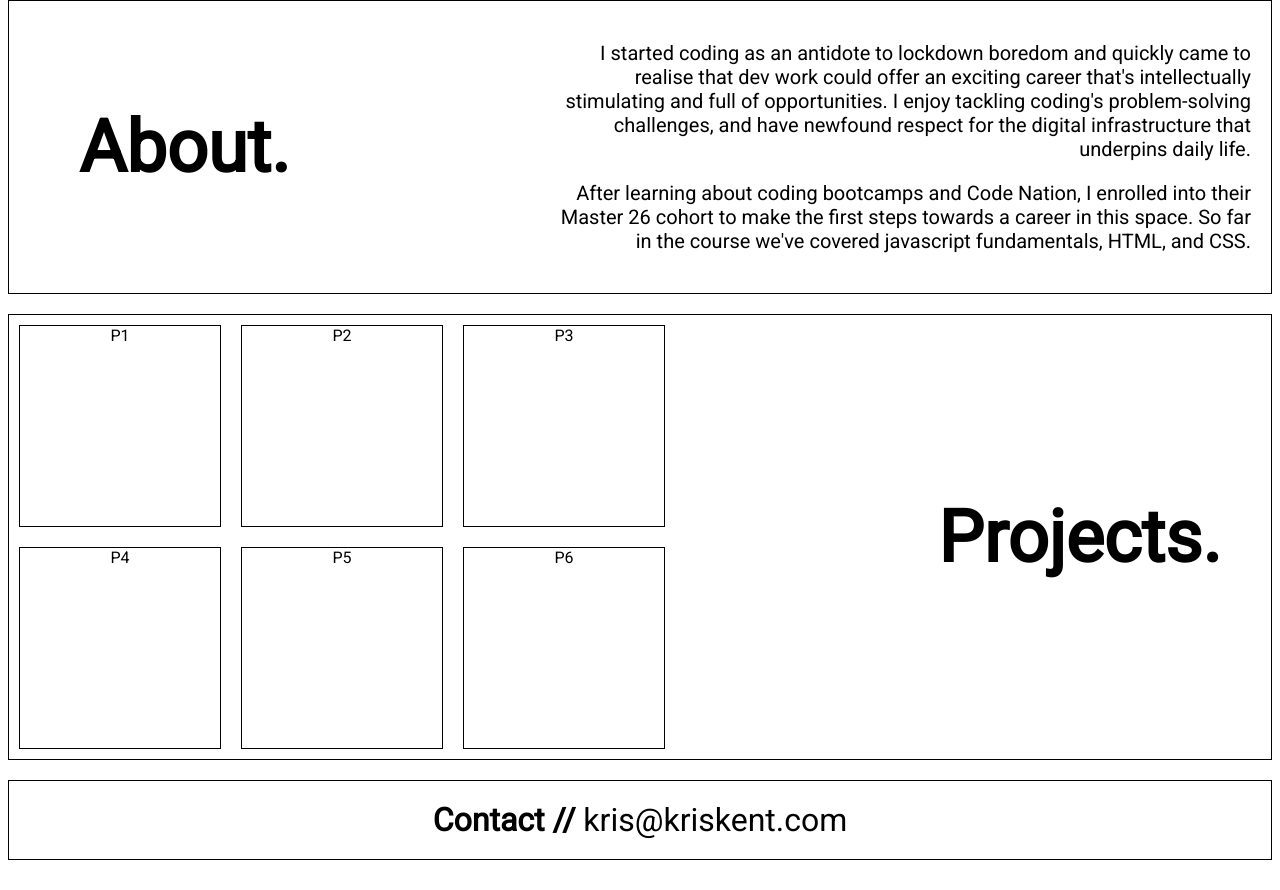
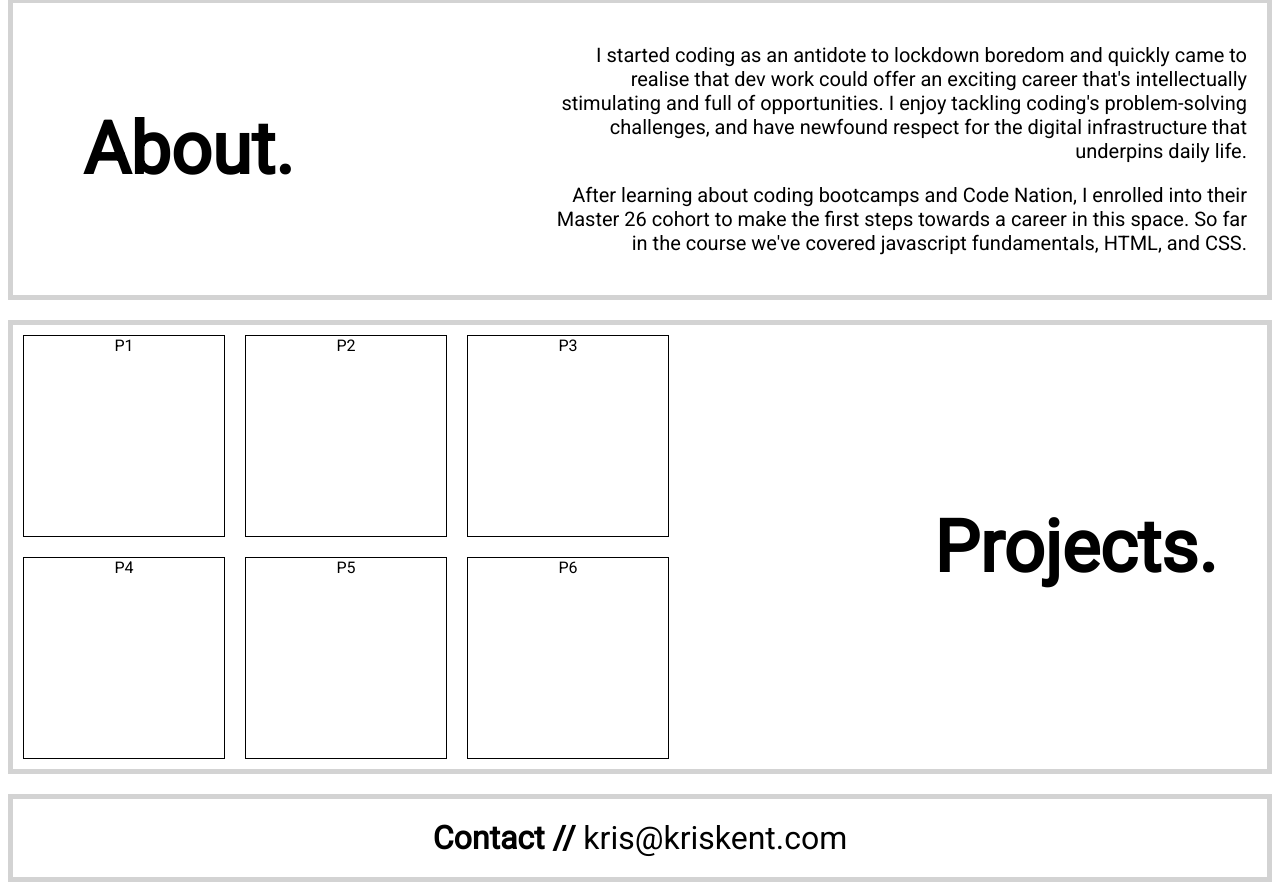
Before and after one commit to kjkent/CNM26-portfolio, a plain HTML site: page index.html in a window 1280 px wide. Shown: the part 814-1704 px from the top of the page. Before the commit the page ends 1682 px from the top, so only its background shows below. Drawn offline with Linux system fonts and the light colour scheme.

Commit message:
Minor updates

```diff
--- a/index.html
+++ b/index.html
@@ -52,7 +52,7 @@
         </div>
     </div>
     <div id="contactFlex">
-        <div id="contactHeader"><b>Contact //</b> kris@kriskent.com</div>
+        <div id="contactText"><b>Contact //</b> kris@kriskent.com</div>
     </div>
 </body>
 </html>
--- a/styles/style.css
+++ b/styles/style.css
@@ -9,8 +9,6 @@
     display: grid;
     grid-template-columns: 1fr 2fr 1fr;
     grid-template-rows: 50px 1fr 1fr 1fr 50px;
-    border: 1px solid;
-
 }
 
 #header {
@@ -153,16 +151,14 @@
     font-size: 1.25rem;
     max-width: 100vw;
     text-align: right;
-    border: 1px solid;
+    border: 5px solid lightgrey;
     margin-top: 20px;
     padding: 20px;
 }
-
 #aboutHeader {
     font-size: 3rem;
     padding-left: 50px;
 }
-
 #aboutText {
     padding-left: 20vw;
 }
@@ -171,10 +167,9 @@
     display:flex;
     flex-direction: row-reverse;
     align-items: center;
-    border: 1px solid;
+    border: 5px solid lightgrey;
     margin-top: 20px
 }
-
 #projectsHeader {
     font-size: 3rem;
     padding-left: 200px;
@@ -205,10 +200,9 @@
     font-size: 1.25rem;
     max-width: 100vw;
     padding: 20px;
-    border: 1px solid;
+    border: 5px solid lightgrey;
 }
-
-#contactHeader {
+#contactText {
     font-size: 2rem;
     text-align: center;
 }
```
